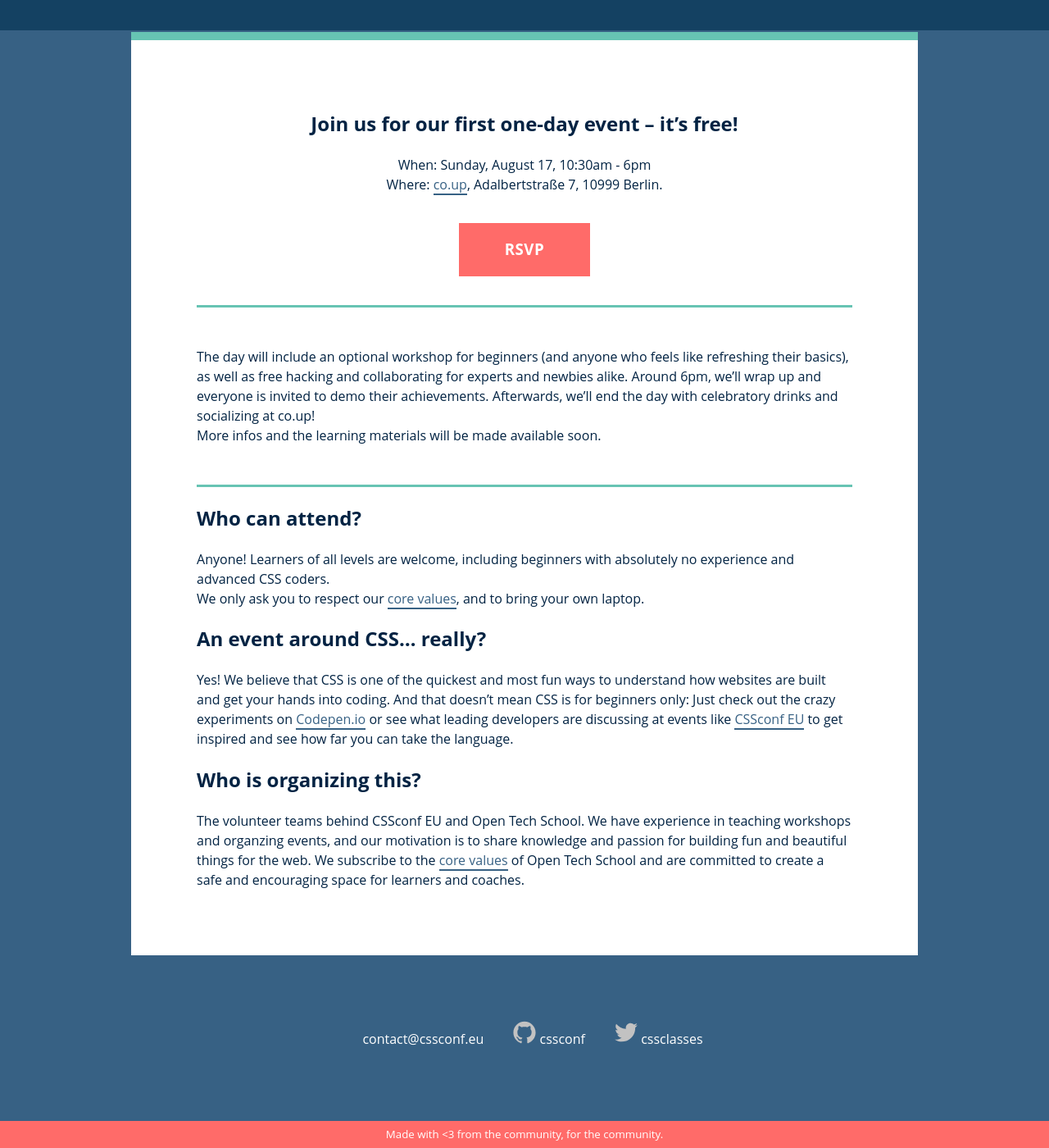
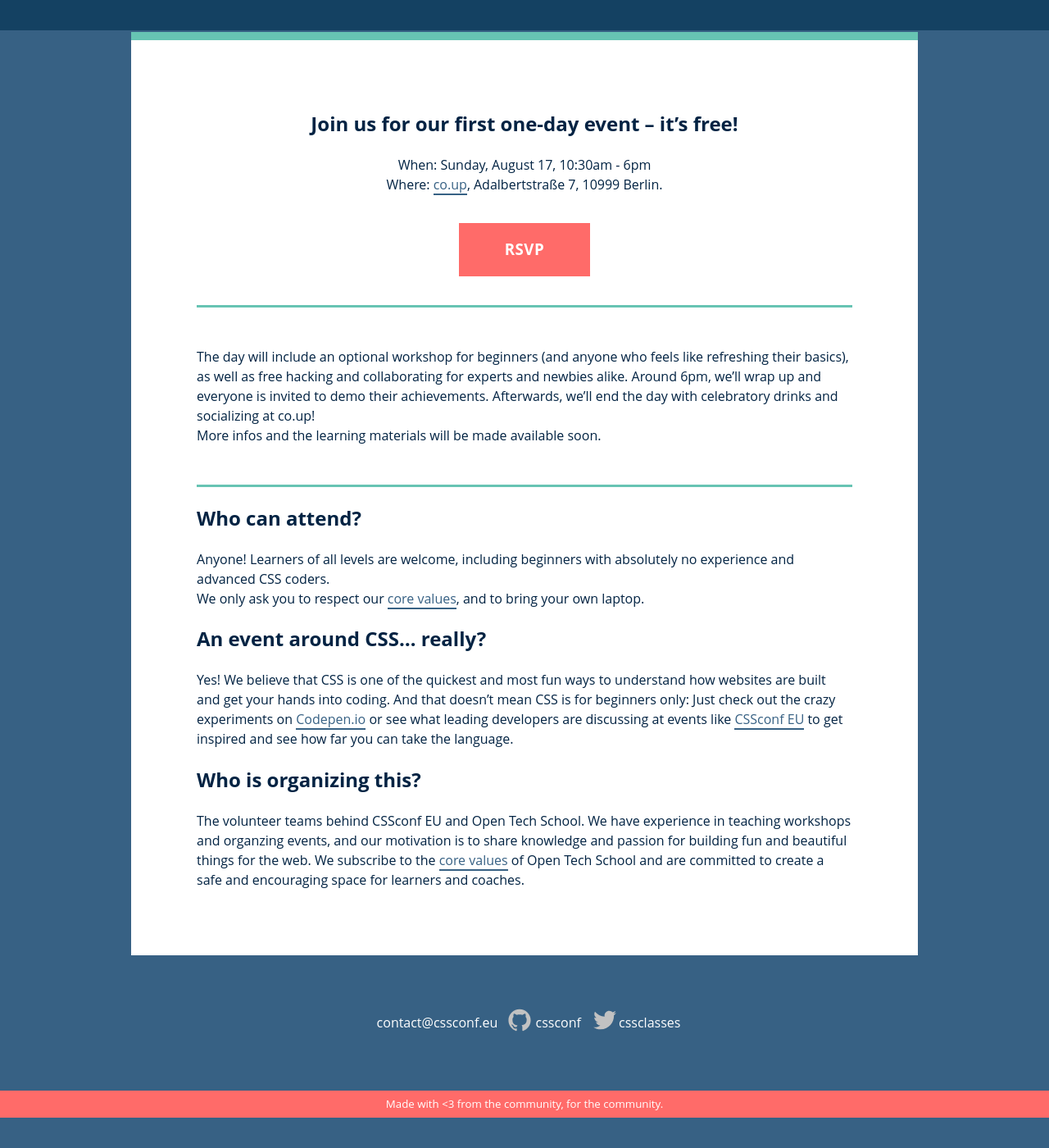
Before and after one commit to cssconf/CSSclasses--old, a Jekyll site: the page built from index.html, in a window 1280 px wide and 1400 px high, scrolled down 329 px. Shown: the whole window at 82% size. Built offline with Jekyll 4.4.1, drawn with Linux system fonts in a browser that asks for light colours; after the commit the page ends 1692 px from its top, so only the background shows below that.

Commit message:
fix footer height and weird displaying

```diff
--- a/_includes/footer.html
+++ b/_includes/footer.html
@@ -3,11 +3,11 @@
 
     <ul class="footer-list">
       <li>
-        <a href="mailto:{{ site.email }}">{{ site.email }}</a></li>
+        <a class="footer-link" href="mailto:{{ site.email }}"><span class="footer-link-mail">{{ site.email }}</span></a></li>
       </li>
       {% if site.github_username %}
       <li>
-        <a href="https://github.com/{{ site.github_username }}">
+        <a class="footer-link" href="https://github.com/{{ site.github_username }}">
           <span class="icon github">
             <svg version="1.1" class="github-icon-svg" xmlns="http://www.w3.org/2000/svg" xmlns:xlink="http://www.w3.org/1999/xlink" x="0px" y="0px"
                viewBox="0 0 16 16" enable-background="new 0 0 16 16" xml:space="preserve">
@@ -28,7 +28,7 @@
       {% endif %}
       {% if site.twitter_username %}
       <li>
-        <a href="https://twitter.com/{{ site.twitter_username }}">
+        <a class="footer-link" href="https://twitter.com/{{ site.twitter_username }}">
           <span class="icon twitter">
             <svg version="1.1" class="twitter-icon-svg" xmlns="http://www.w3.org/2000/svg" xmlns:xlink="http://www.w3.org/1999/xlink" x="0px" y="0px"
                viewBox="0 0 16 16" enable-background="new 0 0 16 16" xml:space="preserve">
@@ -38,7 +38,7 @@
               c0,1.134,0.577,2.135,1.455,2.722C1.616,6.472,1.112,6.325,0.671,6.08c0,0.014,0,0.027,0,0.041c0,1.584,1.127,2.906,2.623,3.206
               C3.02,9.402,2.731,9.442,2.433,9.442c-0.211,0-0.416-0.021-0.615-0.059c0.416,1.299,1.624,2.245,3.055,2.271
               c-1.119,0.877-2.529,1.4-4.061,1.4c-0.264,0-0.524-0.015-0.78-0.046c1.447,0.928,3.166,1.469,5.013,1.469
-              c6.015,0,9.304-4.983,9.304-9.304c0-0.142-0.003-0.283-0.009-0.423C14.976,4.29,15.531,3.714,15.969,3.058z"/>
+              c6.015,0,9.304-4.983,9.304-9.304c0-0.142-0.003-0.283-0.009-0.423C14.976,4.29,15.531,3.714,15.969,3.058z">
             </svg>
           </span>
           <span class="username">{{ site.twitter_username }}</span>
--- a/css/screen.css
+++ b/css/screen.css
@@ -990,17 +990,65 @@ a:hover, a:focus {
   padding: 1em;
 }
 
-/* line 72, ../_sass/screen.scss */
+/* line 71, ../_sass/screen.scss */
+.site-footer {
+  overflow: hidden;
+}
+
+/* line 75, ../_sass/screen.scss */
+.footer-list {
+  padding: 0;
+  margin: 0;
+}
+/* line 78, ../_sass/screen.scss */
 .footer-list li {
   display: inline-block;
   list-style: none;
+  line-height: 2.3;
 }
-/* line 75, ../_sass/screen.scss */
+/* line 82, ../_sass/screen.scss */
+.footer-list li:first-child {
+  margin-left: 0;
+}
+/* line 85, ../_sass/screen.scss */
 .footer-list li a {
   padding: .5em 1em;
 }
 
-/* line 81, ../_sass/screen.scss */
+/* line 91, ../_sass/screen.scss */
+.footer-link {
+  position: relative;
+  margin-left: 10px;
+  overflow: visible;
+}
+/* line 95, ../_sass/screen.scss */
+.footer-link svg {
+  display: block;
+  overflow: visible;
+}
+
+/* line 101, ../_sass/screen.scss */
+.footer-link .icon {
+  position: absolute;
+}
+/* line 103, ../_sass/screen.scss */
+.footer-link .icon svg {
+  max-height: 100%;
+}
+
+/* line 108, ../_sass/screen.scss */
+.footer-link .github {
+  left: -18px;
+  top: 2px;
+}
+
+/* line 113, ../_sass/screen.scss */
+.footer-link .twitter {
+  left: -15px;
+  top: 2px;
+}
+
+/* line 118, ../_sass/screen.scss */
 .end-note {
   background-color: #ff6b69;
   color: white;
@@ -1009,7 +1057,7 @@ a:hover, a:focus {
   padding: .5em;
 }
 
-/* line 89, ../_sass/screen.scss */
+/* line 126, ../_sass/screen.scss */
 .main-content {
   max-width: 60em;
   padding: 1em;
@@ -1017,7 +1065,7 @@ a:hover, a:focus {
   border-top: 10px solid #67c4b3;
 }
 
-/* line 96, ../_sass/screen.scss */
+/* line 133, ../_sass/screen.scss */
 .site-nav {
   position: fixed;
   top: 0;
@@ -1030,39 +1078,39 @@ a:hover, a:focus {
   text-transform: uppercase;
   letter-spacing: .025em;
 }
-/* line 106, ../_sass/screen.scss */
+/* line 143, ../_sass/screen.scss */
 .site-nav a {
   display: inline-block;
   padding: .5em 1em;
   border: 0;
 }
 
-/* line 115, ../_sass/screen.scss */
+/* line 152, ../_sass/screen.scss */
 .icon svg {
   width: 28px;
 }
 
-/* line 122, ../_sass/screen.scss */
+/* line 159, ../_sass/screen.scss */
 code {
   background-color: #f0f0f0;
 }
 
-/* line 126, ../_sass/screen.scss */
+/* line 163, ../_sass/screen.scss */
 .highlight {
   padding: 5px;
   background-color: #f0f0f0;
 }
-/* line 129, ../_sass/screen.scss */
+/* line 166, ../_sass/screen.scss */
 .highlight pre {
   margin: 0;
 }
 
-/* line 134, ../_sass/screen.scss */
+/* line 171, ../_sass/screen.scss */
 .sidebyside {
   display: block;
   position: relative;
 }
-/* line 137, ../_sass/screen.scss */
+/* line 174, ../_sass/screen.scss */
 .sidebyside:before {
   content: ' ';
   position: absolute;
@@ -1073,7 +1121,7 @@ code {
   display: block;
   z-index: 0;
 }
-/* line 147, ../_sass/screen.scss */
+/* line 184, ../_sass/screen.scss */
 .sidebyside .description {
   width: 50%;
   display: inline-block;
@@ -1086,7 +1134,7 @@ code {
   -webkit-user-select: none;
   user-select: none;
 }
-/* line 159, ../_sass/screen.scss */
+/* line 196, ../_sass/screen.scss */
 .sidebyside .highlight {
   width: 49%;
   display: inline-block;
@@ -1096,39 +1144,39 @@ code {
   z-index: 1;
   position: relative;
 }
-/* line 168, ../_sass/screen.scss */
+/* line 205, ../_sass/screen.scss */
 .sidebyside .highlight pre {
   margin: 0;
 }
 
 @media screen and (min-width: 25em) {
-  /* line 174, ../_sass/screen.scss */
+  /* line 211, ../_sass/screen.scss */
   body {
     font-size: 16px;
   }
 
-  /* line 177, ../_sass/screen.scss */
+  /* line 214, ../_sass/screen.scss */
   .site-header, .site-footer {
     padding: 2em 2em;
   }
 
-  /* line 180, ../_sass/screen.scss */
+  /* line 217, ../_sass/screen.scss */
   .main-content {
     padding: 3em 2em;
   }
 }
 @media screen and (min-width: 42.5em) {
-  /* line 185, ../_sass/screen.scss */
+  /* line 222, ../_sass/screen.scss */
   .site-header, .site-footer {
     padding: 2em 3em;
   }
 
-  /* line 188, ../_sass/screen.scss */
+  /* line 225, ../_sass/screen.scss */
   .main-content {
     padding: 4em 5em;
   }
 }
-/* line 193, ../_sass/screen.scss */
+/* line 230, ../_sass/screen.scss */
 .list-wo-bullets {
   padding: 0;
   list-style: none;
```
Also changed, not shown: _sass/screen.scss (+37 -0 lines).
